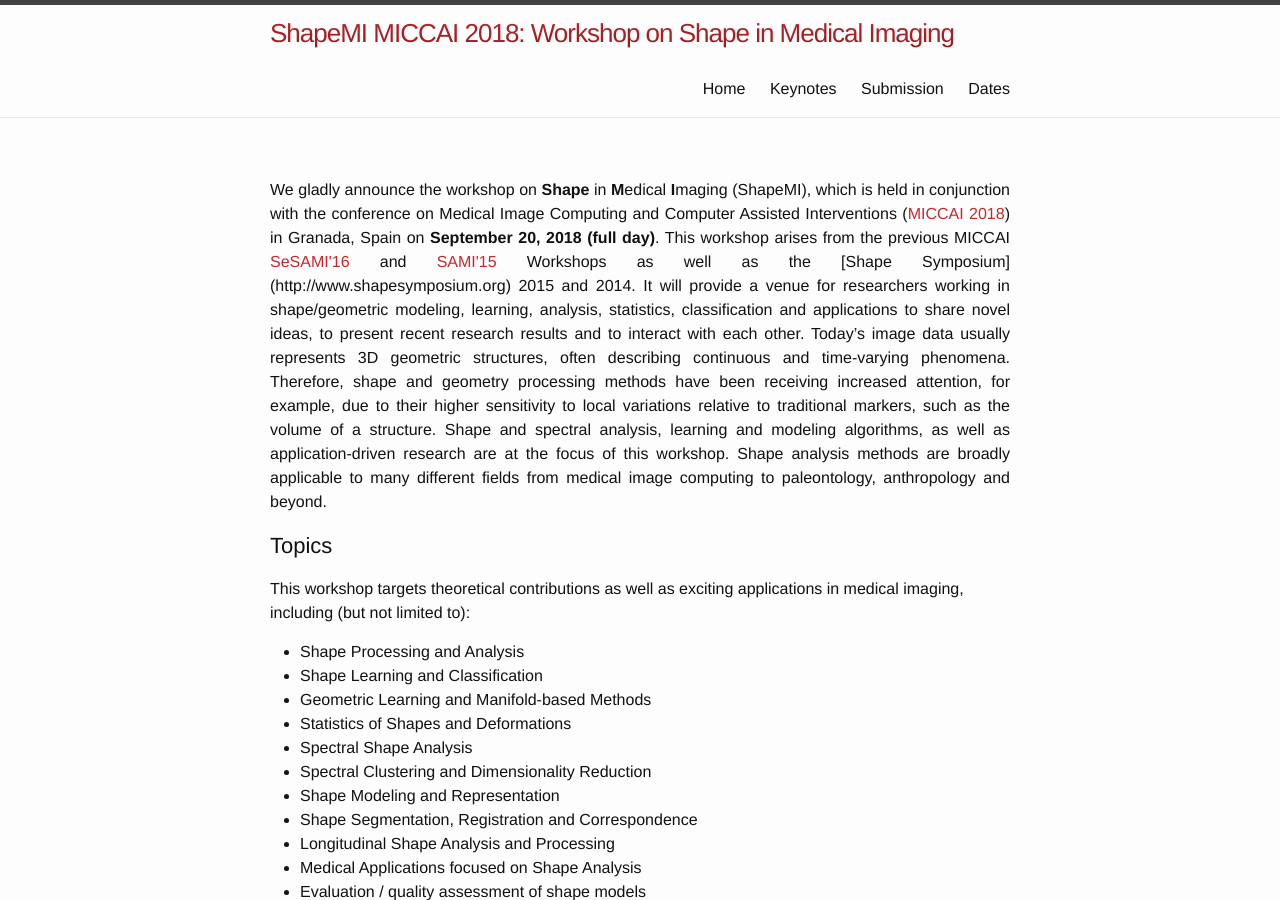
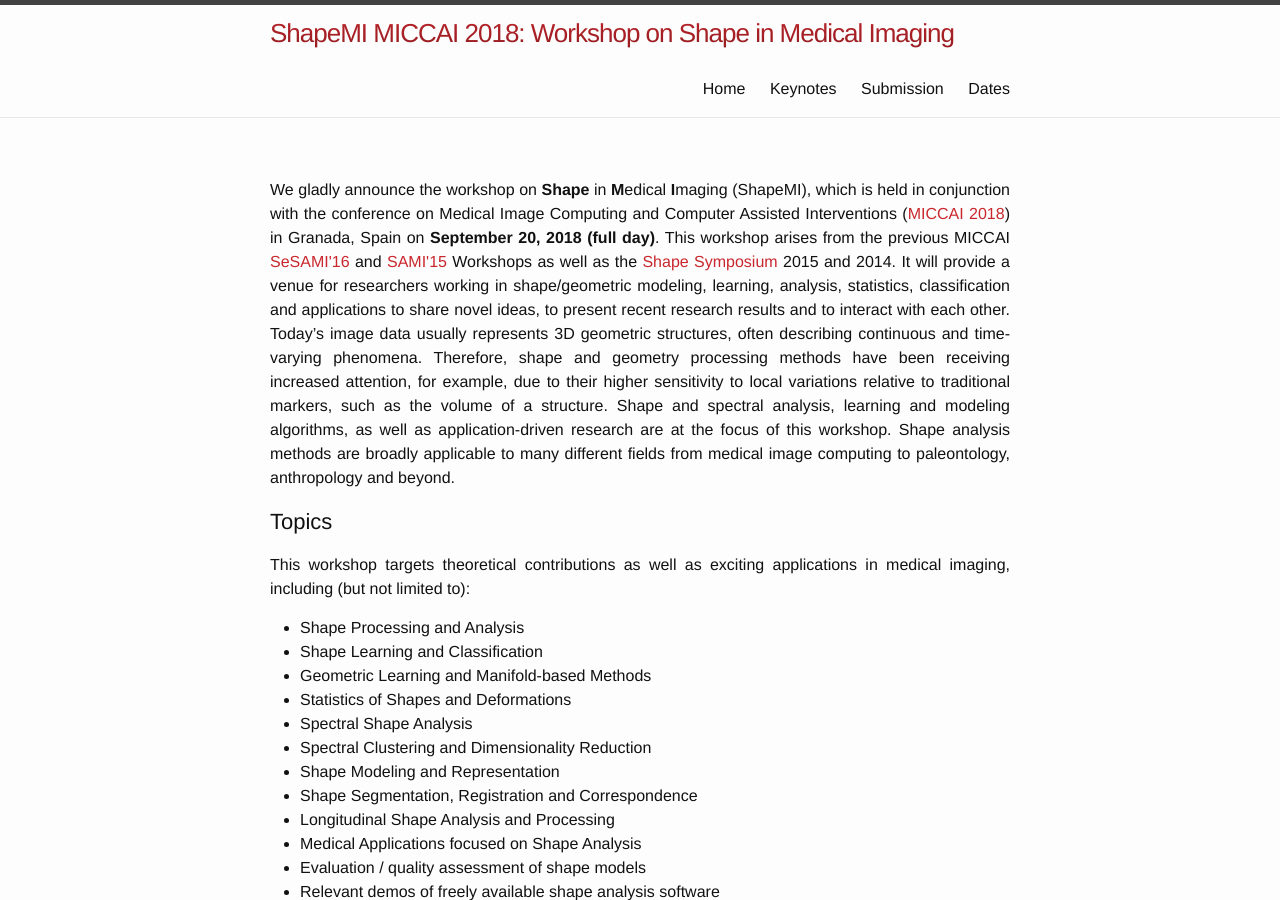
Before and after one commit to shapemi/shapemi2020, a Jekyll site: the page built from index.md, in a window 1280 px wide and 900 px high. Built offline with Jekyll 4.4.1, drawn with Linux system fonts in a browser that asks for light colours; our own code applies the rules of GitHub Pages for plain Markdown files.

Commit message:
BUG: Fix hyperlinks

```diff
--- a/index.md
+++ b/index.md
@@ -1,10 +1,10 @@
 
-<p align="justify"> We gladly announce the workshop on <span style="font-weight:bold">Shape</span> in <span style="font-weight:bold">M</span>edical <span style="font-weight:bold">I</span>maging (ShapeMI), which is held in conjunction with the conference on Medical Image Computing and Computer Assisted Interventions (<a href="http://www.miccai2018.org/en/" target="_blank">MICCAI 2018</a>) in Granada, Spain on <span style="font-weight:bold">September 20, 2018 (full day)</span>. This workshop arises from the previous MICCAI <a href="https://sites.google.com/site/sesami2016/" target="_blank">SeSAMI'16</a> and <a href="https://sites.google.com/site/miccaisami2015/" target="_blank">SAMI'15</a> Workshops as well as the [Shape Symposium](http://www.shapesymposium.org) 2015 and 2014. It will provide a venue for researchers working in shape/geometric modeling, learning, analysis, statistics, classification and applications to share novel ideas, to present recent research results and to interact with each other.
+<p align="justify"> We gladly announce the workshop on <span style="font-weight:bold">Shape</span> in <span style="font-weight:bold">M</span>edical <span style="font-weight:bold">I</span>maging (ShapeMI), which is held in conjunction with the conference on Medical Image Computing and Computer Assisted Interventions (<a href="http://www.miccai2018.org/en/" target="_blank">MICCAI 2018</a>) in Granada, Spain on <span style="font-weight:bold">September 20, 2018 (full day)</span>. This workshop arises from the previous MICCAI <a href="https://sites.google.com/site/sesami2016/" target="_blank">SeSAMI'16</a> and <a href="https://sites.google.com/site/miccaisami2015/" target="_blank">SAMI'15</a> Workshops as well as the <a href="http://www.shapesymposium.org" target="_blank">Shape Symposium</a> 2015 and 2014. It will provide a venue for researchers working in shape/geometric modeling, learning, analysis, statistics, classification and applications to share novel ideas, to present recent research results and to interact with each other.
 
 Today’s image data usually represents 3D geometric structures, often describing continuous and time-varying phenomena. Therefore, shape and geometry processing methods have been receiving increased attention, for example, due to their higher sensitivity to local variations relative to traditional markers, such as the volume of a structure. Shape and spectral analysis, learning and modeling algorithms, as well as application-driven research are at the focus of this workshop. Shape analysis methods are broadly applicable to many different fields from medical image computing to paleontology, anthropology and beyond. </p>
 
 # Topics
-This workshop targets theoretical contributions as well as exciting applications in medical imaging, including (but not limited to):
+<p align="justify"> This workshop targets theoretical contributions as well as exciting applications in medical imaging, including (but not limited to): </p>
 - Shape Processing and Analysis
 - Shape Learning and Classification
 - Geometric Learning and Manifold-based Methods
```
